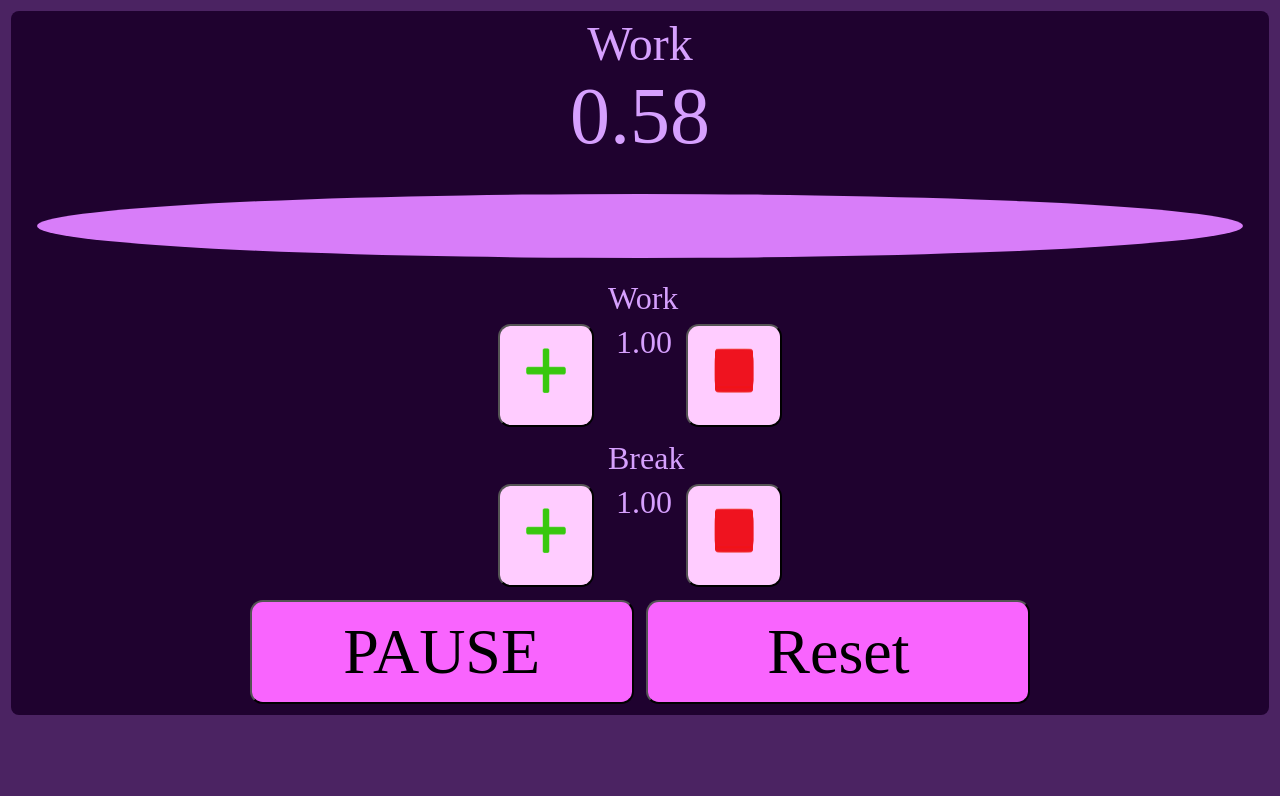
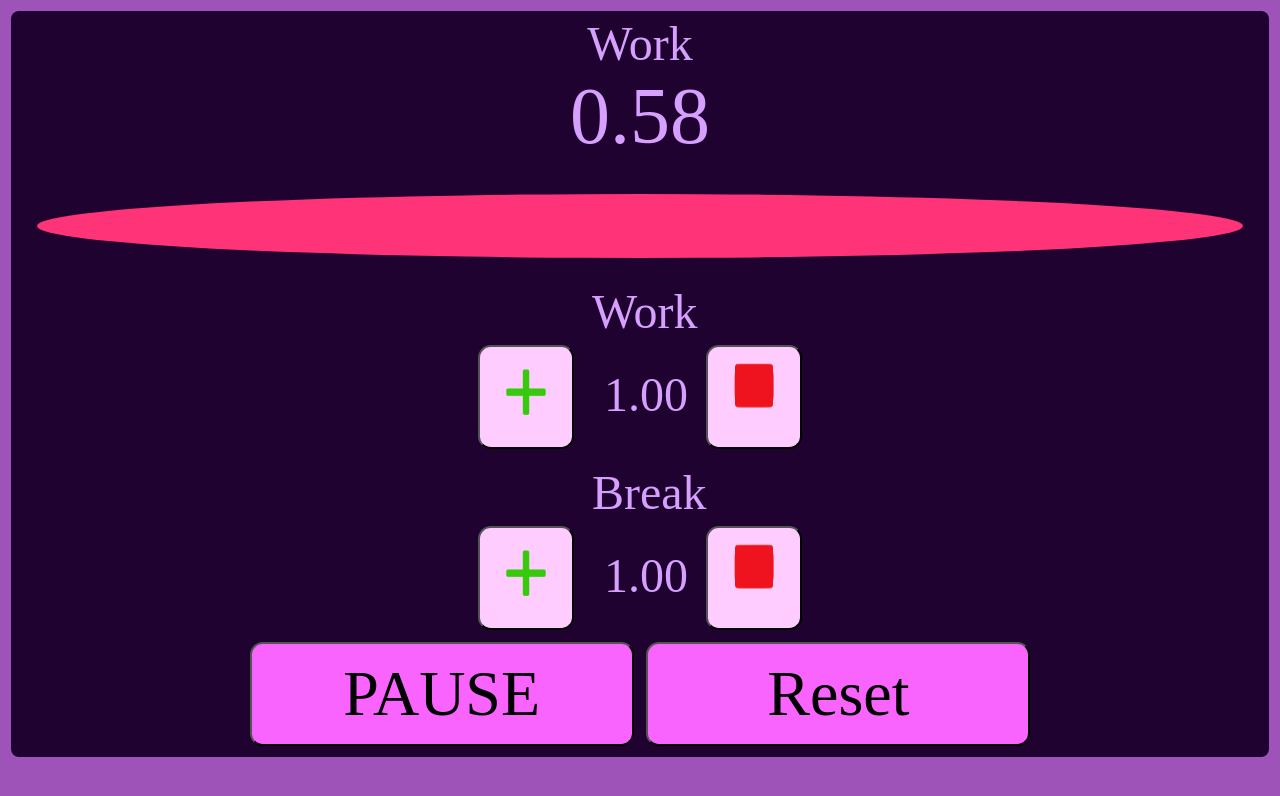
Before and after one commit to haridasnykiel/FCC_PomodoroClock, a website: page index.html in a window 1280 px wide. Both pictures are taken after a click on the button "GO". Drawn offline with nearby package versions, Linux system fonts and the light colour scheme.

Commit message:
Completed the FCC Pomodoro Clock project, just need to do some testing.

```diff
--- a/clockLogic.js
+++ b/clockLogic.js
@@ -20,6 +20,7 @@ $(document).ready(function(){
     $('#timer').html('25.00');
     clearInterval(countDownTimer);
     ProgressBarAnimation("#B14CFE", "100", "0");
+    BodyColourAnimation("#4B2362");
     $("#go").html('GO');
   });
 
@@ -42,11 +43,13 @@ $(document).ready(function(){
         var getPercentage = calculatePercentageForProgressBar(totalTimeInSeconds, remainingTimeInSeconds);
         ProgressBarAnimation(colours[Math.round(GetRandomArrValue(colours))],String(getPercentage),
         String(getPercentage));
+        BodyColourAnimation(colours[Math.round(GetRandomArrValue(colours))]);
         if(timeleft <= 0) {
           clearInterval(countDownTimer);
           setTimerAndTitle();
           $('#go').html('GO');
           ProgressBarAnimation("#B14CFE", "100", "0");
+          BodyColourAnimation("#4B2362");
           if($('#timerTitle').html() == 'Break') {
             PlayAudio("./audio/martial arts1.wav");
           } else {
@@ -80,6 +83,12 @@ $(document).ready(function(){
       backgroundColor: backgroundColor,
       width: width + "%",
       borderRadius: borderRadius + "%"
+    });
+  }
+
+  function BodyColourAnimation(backgroundColor) {
+    $("body").animate({
+      backgroundColor: backgroundColor
     });
   }
 
--- a/index.html
+++ b/index.html
@@ -19,15 +19,15 @@
         <section id="settings">
             <section class="titles">Work</section>
             <div class="timeSetter">
-              <button class="button add operation" value="work"><img class="image" src="./Images/ADD-1.png" alt="add"></button>
+              <button class="button add operation" value="work"><img class="image plus" src="./Images/ADD-1.png" alt="add"></button>
               <section id="work" class="times">1.00</section>
-              <button class="button subtract operation" value="work"><img class="image" src="./Images/Subtract-1.png" alt="subtract"></button>
+              <button class="button subtract operation" value="work"><img class="image minus" src="./Images/Subtract-1.png" alt="subtract"></button>
             </div>
             <section class="titles">Break</section>
             <div class="timeSetter">
-              <button class="button add operation" value="break"><img class="image" src="./Images/ADD-1.png" alt="add"></button>
+              <button class="button add operation" value="break"><img class="image plus" src="./Images/ADD-1.png" alt="add"></button>
               <section id="break" class="times">1.00</section>
-              <button class="button subtract operation" value="break"><img class="image" src="./Images/Subtract-1.png" alt="subtract"></button>
+              <button class="button subtract operation" value="break"><img class="image minus" src="./Images/Subtract-1.png" alt="subtract"></button>
             </div>
         </section>
         <section id="timerControls">
--- a/styles.css
+++ b/styles.css
@@ -61,7 +61,7 @@ body {
 }
 
 #settings section {
-  font-size: 2em;
+  font-size: 3em;
   padding-top: 0.2em;
   padding-right: 0.5em;
   padding-left: 0.5em;
@@ -74,6 +74,7 @@ body {
 
 .times {
   margin-right: 0.5em;
+  margin-top: 0.4em;
 }
 
 .timeSetter {
@@ -109,6 +110,10 @@ button {
   width: 70%;
   height: 70%;
   padding: 0.2em;
+}
+
+.minus {
+  margin-bottom: 0.8em;
 }
 
 @media screen and (max-width: 550px) {
```
